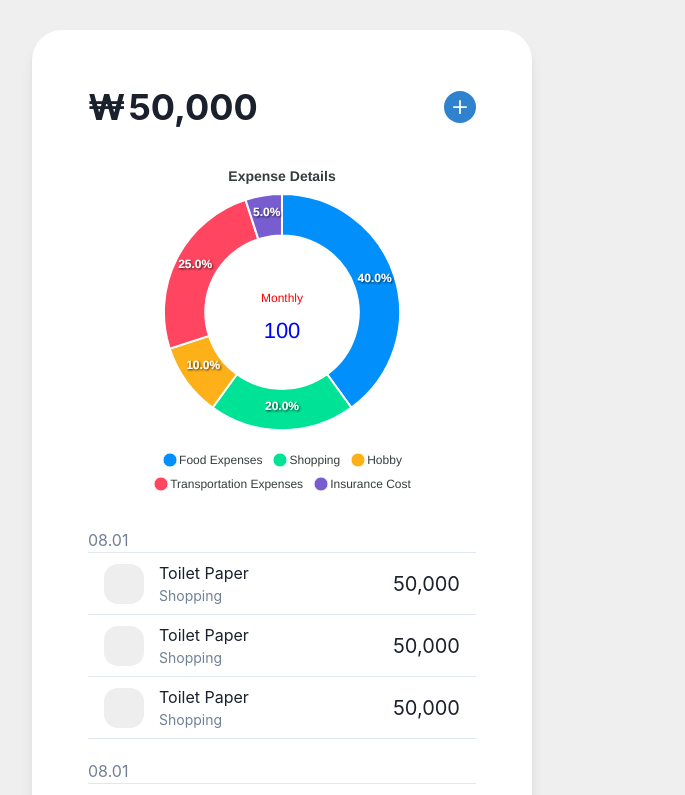
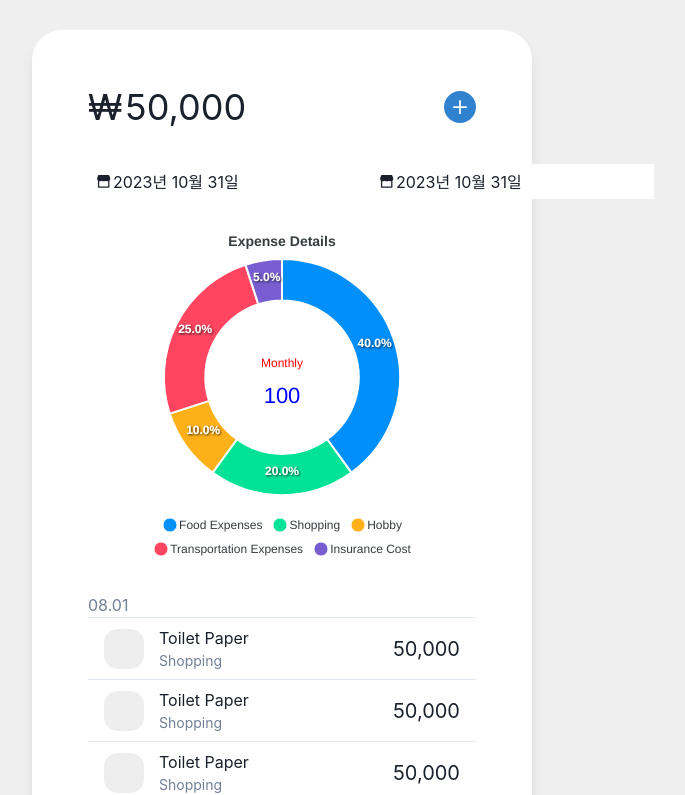
Before and after one commit to frontend-study-project/ExpenseTracker, a React (Create React App) app: page / in a window 1280 px wide. Shown: the top 795 px of the page, without its empty margins (358-1043 px from the left). Built offline with nearby package versions, Linux system fonts and the light colour scheme; some icons are missing.

Commit message:
DateRangePicker Publish

```diff
--- a/package.json
+++ b/package.json
@@ -11,9 +11,11 @@
     "@testing-library/react": "^13.4.0",
     "@testing-library/user-event": "^13.5.0",
     "apexcharts": "^3.44.0",
+    "dayjs": "^1.11.10",
     "framer-motion": "^10.16.4",
     "react": "^18.2.0",
     "react-apexcharts": "^1.4.1",
+    "react-datepicker": "^4.21.0",
     "react-dom": "^18.2.0",
     "react-icons": "^4.11.0",
     "react-scripts": "5.0.1",
--- a/src/App.js
+++ b/src/App.js
@@ -1,5 +1,5 @@
-import React, { useState } from 'react';
-import './App.css';
+import React, { useState } from "react";
+import "./App.css";
 import {
   Container,
   Flex,
@@ -17,28 +17,31 @@ import {
   AccordionItem,
   AccordionButton,
   AccordionPanel,
-  Tooltip,
-} from '@chakra-ui/react';
-import { AddIcon } from '@chakra-ui/icons';
-import { PiCoffeeFill } from 'react-icons/pi';
-import ReactApexChart from 'react-apexcharts';
-
+} from "@chakra-ui/react";
+import { AddIcon } from "@chakra-ui/icons";
+import { PiCoffeeFill } from "react-icons/pi";
+import ReactApexChart from "react-apexcharts";
+import DatePicker, { registerLocale } from "react-datepicker";
+import "react-datepicker/dist/react-datepicker.css";
+import ko from "date-fns/locale/ko";
+registerLocale("ko", ko);
 function App() {
   const [isAdd, setAdd] = useState(false);
 
-  const format = val => `₩ ` + val;
-  const parse = val => val.replace(/^\₩/, '');
-  const [value, setValue] = useState('0');
-
+  const format = (val) => `₩ ` + val;
+  const parse = (val) => val.replace(/^\₩/, "");
+  const [value, setValue] = useState("0");
+  const [startDate, setStartDate] = useState(new Date());
+  const [endDate, setEndDate] = useState(new Date());
   // 도넛차트 데이터!!
   const donutData = {
     series: [40, 20, 10, 25, 5],
     options: {
       chart: {
-        type: 'donut',
+        type: "donut",
       },
       legend: {
-        position: 'bottom',
+        position: "bottom",
       },
       responsive: [
         {
@@ -53,42 +56,64 @@ function App() {
               total: {
                 showAlways: true,
                 show: true,
-                label: 'Monthly',
-                fontSize: '12px',
-                color: 'red',
+                label: "Monthly",
+                fontSize: "12px",
+                color: "red",
               },
               value: {
-                fontSize: '22px',
+                fontSize: "22px",
                 show: true,
-                color: 'blue',
+                color: "blue",
               },
             },
           },
         },
       },
-      labels: ['Food Expenses', 'Shopping', 'Hobby', 'Transportation Expenses', 'Insurance Cost'],
+      labels: [
+        "Food Expenses",
+        "Shopping",
+        "Hobby",
+        "Transportation Expenses",
+        "Insurance Cost",
+      ],
       title: {
-        text: 'Expense Details',
-        align: 'center',
+        text: "Expense Details",
+        align: "center",
       },
     },
   };
 
   return (
     <div className="App">
-      <VStack maxW="500px" m="30px auto" p="50px 40px" borderRadius="30px" spacing="30px" bg="white" boxShadow="lg">
+      <VStack
+        maxW="500px"
+        m="30px auto"
+        p="50px 40px"
+        borderRadius="30px"
+        spacing="30px"
+        bg="white"
+        boxShadow="lg"
+      >
         <Container>
           <Flex alignItems="center">
             <Box>
-              <Text as="span" as="b" fontSize="4xl" pr="3px">
+              <Text as="span" fontWeight="b" fontSize="4xl" pr="3px">
                 &#8361;
               </Text>
-              <Text as="span" as="b" fontSize="4xl">
+              <Text as="span" fontWeight="b" fontSize="4xl">
                 50,000
               </Text>
             </Box>
             <Spacer />
-            <IconButton aria-label="Add List" colorScheme="blue" size="sm" isRound={true} icon={<AddIcon />} className={isAdd ? 'isAdd' : ''} onClick={() => setAdd(e => !e)} />
+            <IconButton
+              aria-label="Add List"
+              colorScheme="blue"
+              size="sm"
+              isRound={true}
+              icon={<AddIcon />}
+              className={isAdd ? "isAdd" : ""}
+              onClick={() => setAdd((e) => !e)}
+            />
           </Flex>
         </Container>
         {isAdd && (
@@ -108,13 +133,23 @@ function App() {
                 <Text fontSize="sm" color="gray.500">
                   Description
                 </Text>
-                <Input size="sm" borderColor="gray.300" errorBorderColor="red.300" placeholder="Description" />
+                <Input
+                  size="sm"
+                  borderColor="gray.300"
+                  errorBorderColor="red.300"
+                  placeholder="Description"
+                />
               </Box>
               <Box w="100%">
                 <Text fontSize="sm" color="gray.500">
                   Amount
                 </Text>
-                <NumberInput onChange={valueString => setValue(parse(valueString))} value={format(value)} max={50} min={0}>
+                <NumberInput
+                  onChange={(valueString) => setValue(parse(valueString))}
+                  value={format(value)}
+                  max={50}
+                  min={0}
+                >
                   <NumberInputField />
                 </NumberInput>
               </Box>
@@ -122,7 +157,13 @@ function App() {
                 <Text fontSize="sm" color="gray.500">
                   Date
                 </Text>
-                <Input size="sm" borderColor="gray.300" errorBorderColor="red.300" type="date" placeholder="Select Date" />
+                <Input
+                  size="sm"
+                  borderColor="gray.300"
+                  errorBorderColor="red.300"
+                  type="date"
+                  placeholder="Select Date"
+                />
               </Box>
               <Button colorScheme="blue" w="100%" size="sm" mt="10px">
                 Add
@@ -130,8 +171,103 @@ function App() {
             </VStack>
           </Container>
         )}
+        <Container>
+          <Flex>
+            <DatePicker
+              showIcon
+              dateFormat={"yyyy년 MM월 dd일"}
+              locale="ko"
+              selected={startDate}
+              onChange={(date) => setStartDate(date)}
+              selectsStart
+              startDate={startDate}
+              icon={
+                <svg
+                  xmlns="http://www.w3.org/2000/svg"
+                  width="1em"
+                  height="1em"
+                  viewBox="0 0 50 40"
+                >
+                  <mask id="ipSApplication0">
+                    <g
+                      fill="none"
+                      stroke="#fff"
+                      strokeLinejoin="round"
+                      strokeWidth="4"
+                    >
+                      <path
+                        strokeLinecap="round"
+                        d="M40.04 22v20h-32V22"
+                      ></path>
+                      <path
+                        fill="#fff"
+                        d="M5.842 13.777C4.312 17.737 7.263 22 11.51 22c3.314 0 6.019-2.686 6.019-6a6 6 0 0 0 6 6h1.018a6 6 0 0 0 6-6c0 3.314 2.706 6 6.02 6c4.248 0 7.201-4.265 5.67-8.228L39.234 6H8.845l-3.003 7.777Z"
+                      ></path>
+                    </g>
+                  </mask>
+                  <path
+                    fill="currentColor"
+                    d="M0 0h48v48H0z"
+                    mask="url(#ipSApplication0)"
+                  ></path>
+                </svg>
+              }
+            />
+            <Box>
+              <Text></Text>
+            </Box>
+            <DatePicker
+              locale="ko"
+              showIcon
+              dateFormat={"yyyy년 MM월 dd일"}
+              selected={endDate}
+              onChange={(date) => setEndDate(date)}
+              selectsEnd
+              startDate={startDate}
+              endDate={endDate}
+              minDate={startDate}
+              icon={
+                <svg
+                  xmlns="http://www.w3.org/2000/svg"
+                  width="1em"
+                  height="1em"
+                  viewBox="0 0 50 40"
+                >
+                  <mask id="ipSApplication0">
+                    <g
+                      fill="none"
+                      stroke="#fff"
+                      strokeLinejoin="round"
+                      strokeWidth="4"
+                    >
+                      <path
+                        strokeLinecap="round"
+                        d="M40.04 22v20h-32V22"
+                      ></path>
+                      <path
+                        fill="#fff"
+                        d="M5.842 13.777C4.312 17.737 7.263 22 11.51 22c3.314 0 6.019-2.686 6.019-6a6 6 0 0 0 6 6h1.018a6 6 0 0 0 6-6c0 3.314 2.706 6 6.02 6c4.248 0 7.201-4.265 5.67-8.228L39.234 6H8.845l-3.003 7.777Z"
+                      ></path>
+                    </g>
+                  </mask>
+                  <path
+                    fill="currentColor"
+                    d="M0 0h48v48H0z"
+                    mask="url(#ipSApplication0)"
+                  ></path>
+                </svg>
+              }
+            />
+          </Flex>
+        </Container>
+
         <div id="chart">
-          <ReactApexChart options={donutData.options} series={donutData.series} type="donut" width="400" />
+          <ReactApexChart
+            options={donutData.options}
+            series={donutData.series}
+            type="donut"
+            width="400"
+          />
         </div>
         <Container>
           <Accordion allowToggle pb="20px">
@@ -141,7 +277,13 @@ function App() {
             <AccordionItem>
               <AccordionButton>
                 <Flex w="100%" alignItems="center">
-                  <IconButton aria-hidden size="md" bg="#eee" borderRadius="35%" icon={<PiCoffeeFill />} />
+                  <IconButton
+                    aria-hidden
+                    size="md"
+                    bg="#eee"
+                    borderRadius="35%"
+                    icon={<PiCoffeeFill />}
+                  />
                   <Box flex="1" p="0px 15px" textAlign="left">
                     <Text fontSize="md">Toilet Paper</Text>
                     <Text fontSize="sm" color="gray.500">
@@ -167,13 +309,23 @@ function App() {
                     <Text fontSize="sm" color="gray.500">
                       Description
                     </Text>
-                    <Input size="sm" borderColor="gray.300" errorBorderColor="red.300" placeholder="Description" />
+                    <Input
+                      size="sm"
+                      borderColor="gray.300"
+                      errorBorderColor="red.300"
+                      placeholder="Description"
+                    />
                   </Box>
                   <Box w="100%">
                     <Text fontSize="sm" color="gray.500">
                       Amount
                     </Text>
-                    <NumberInput onChange={valueString => setValue(parse(valueString))} value={format(value)} max={50} min={0}>
+                    <NumberInput
+                      onChange={(valueString) => setValue(parse(valueString))}
+                      value={format(value)}
+                      max={50}
+                      min={0}
+                    >
                       <NumberInputField />
                     </NumberInput>
                   </Box>
@@ -181,16 +333,32 @@ function App() {
                     <Text fontSize="sm" color="gray.500">
                       Date
                     </Text>
-                    <Input size="sm" borderColor="gray.300" errorBorderColor="red.300" type="date" placeholder="Select Date" />
+                    <Input
+                      size="sm"
+                      borderColor="gray.300"
+                      errorBorderColor="red.300"
+                      type="date"
+                      placeholder="Select Date"
+                    />
                   </Box>
                   <Flex w="100%" mt="10px">
                     <Spacer />
                     <Spacer />
-                    <Button colorScheme="black" variant="outline" size="sm" p="0 15px">
+                    <Button
+                      colorScheme="black"
+                      variant="outline"
+                      size="sm"
+                      p="0 15px"
+                    >
                       Cancle
                     </Button>
                     <Spacer />
-                    <Button colorScheme="red" variant="outline" size="sm" p="0 15px">
+                    <Button
+                      colorScheme="red"
+                      variant="outline"
+                      size="sm"
+                      p="0 15px"
+                    >
                       Delete
                     </Button>
                     <Spacer />
@@ -206,7 +374,13 @@ function App() {
             <AccordionItem>
               <AccordionButton>
                 <Flex w="100%" alignItems="center">
-                  <IconButton aria-hidden size="md" bg="#eee" borderRadius="35%" icon={<PiCoffeeFill />} />
+                  <IconButton
+                    aria-hidden
+                    size="md"
+                    bg="#eee"
+                    borderRadius="35%"
+                    icon={<PiCoffeeFill />}
+                  />
                   <Box flex="1" p="0px 15px" textAlign="left">
                     <Text fontSize="md">Toilet Paper</Text>
                     <Text fontSize="sm" color="gray.500">
@@ -220,7 +394,13 @@ function App() {
             <AccordionItem>
               <AccordionButton>
                 <Flex w="100%" alignItems="center">
-                  <IconButton aria-hidden size="md" bg="#eee" borderRadius="35%" icon={<PiCoffeeFill />} />
+                  <IconButton
+                    aria-hidden
+                    size="md"
+                    bg="#eee"
+                    borderRadius="35%"
+                    icon={<PiCoffeeFill />}
+                  />
                   <Box flex="1" p="0px 15px" textAlign="left">
                     <Text fontSize="md">Toilet Paper</Text>
                     <Text fontSize="sm" color="gray.500">
@@ -239,7 +419,13 @@ function App() {
             <AccordionItem>
               <AccordionButton>
                 <Flex w="100%" alignItems="center">
-                  <IconButton aria-hidden size="md" bg="#eee" borderRadius="35%" icon={<PiCoffeeFill />} />
+                  <IconButton
+                    aria-hidden
+                    size="md"
+                    bg="#eee"
+                    borderRadius="35%"
+                    icon={<PiCoffeeFill />}
+                  />
                   <Box flex="1" p="0px 15px" textAlign="left">
                     <Text fontSize="md">Toilet Paper</Text>
                     <Text fontSize="sm" color="gray.500">
@@ -253,7 +439,13 @@ function App() {
             <AccordionItem>
               <AccordionButton>
                 <Flex w="100%" alignItems="center">
-                  <IconButton aria-hidden size="md" bg="#eee" borderRadius="35%" icon={<PiCoffeeFill />} />
+                  <IconButton
+                    aria-hidden
+                    size="md"
+                    bg="#eee"
+                    borderRadius="35%"
+                    icon={<PiCoffeeFill />}
+                  />
                   <Box flex="1" p="0px 15px" textAlign="left">
                     <Text fontSize="md">Toilet Paper</Text>
                     <Text fontSize="sm" color="gray.500">
@@ -267,7 +459,13 @@ function App() {
             <AccordionItem>
               <AccordionButton>
                 <Flex w="100%" alignItems="center">
-                  <IconButton aria-hidden size="md" bg="#eee" borderRadius="35%" icon={<PiCoffeeFill />} />
+                  <IconButton
+                    aria-hidden
+                    size="md"
+                    bg="#eee"
+                    borderRadius="35%"
+                    icon={<PiCoffeeFill />}
+                  />
                   <Box flex="1" p="0px 15px" textAlign="left">
                     <Text fontSize="md">Toilet Paper</Text>
                     <Text fontSize="sm" color="gray.500">
```
Also changed, not shown: 1 other file (tests, documents, lock files or other folders).
